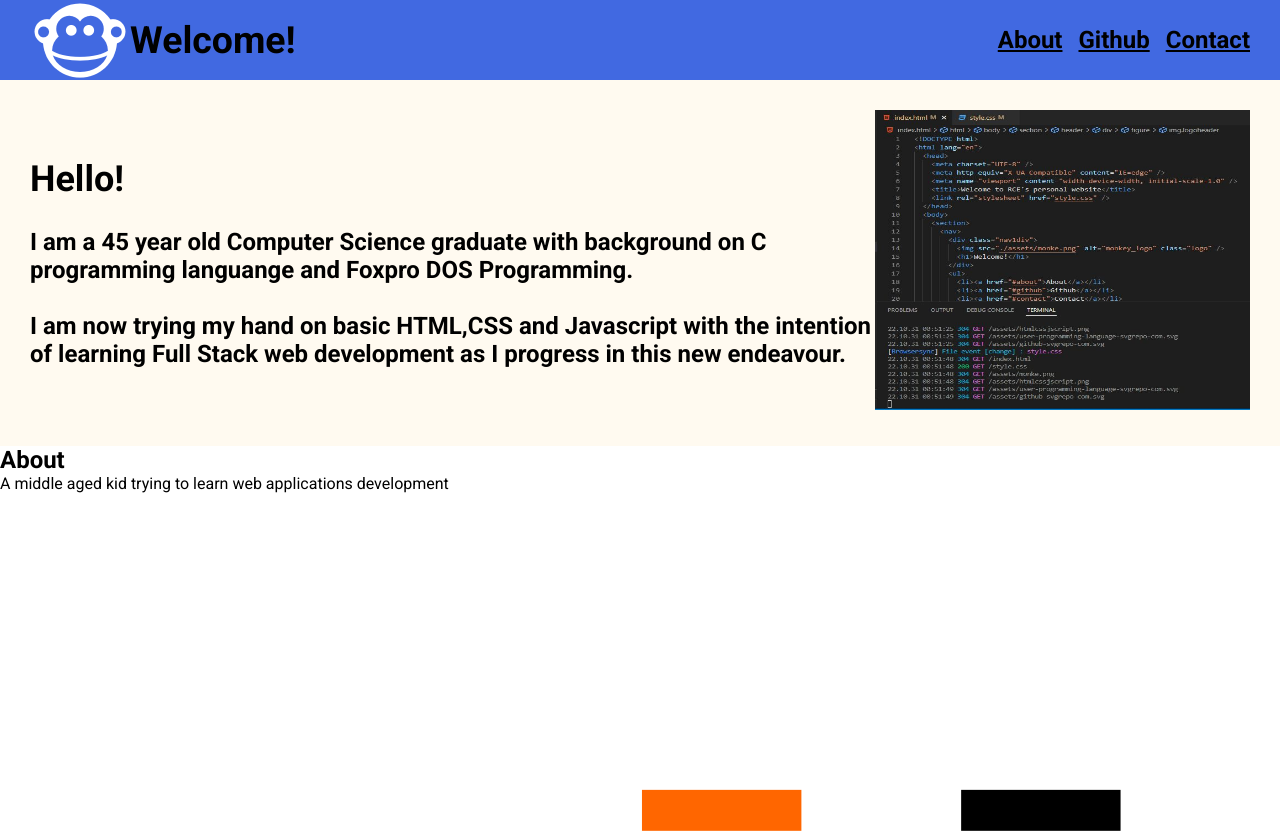
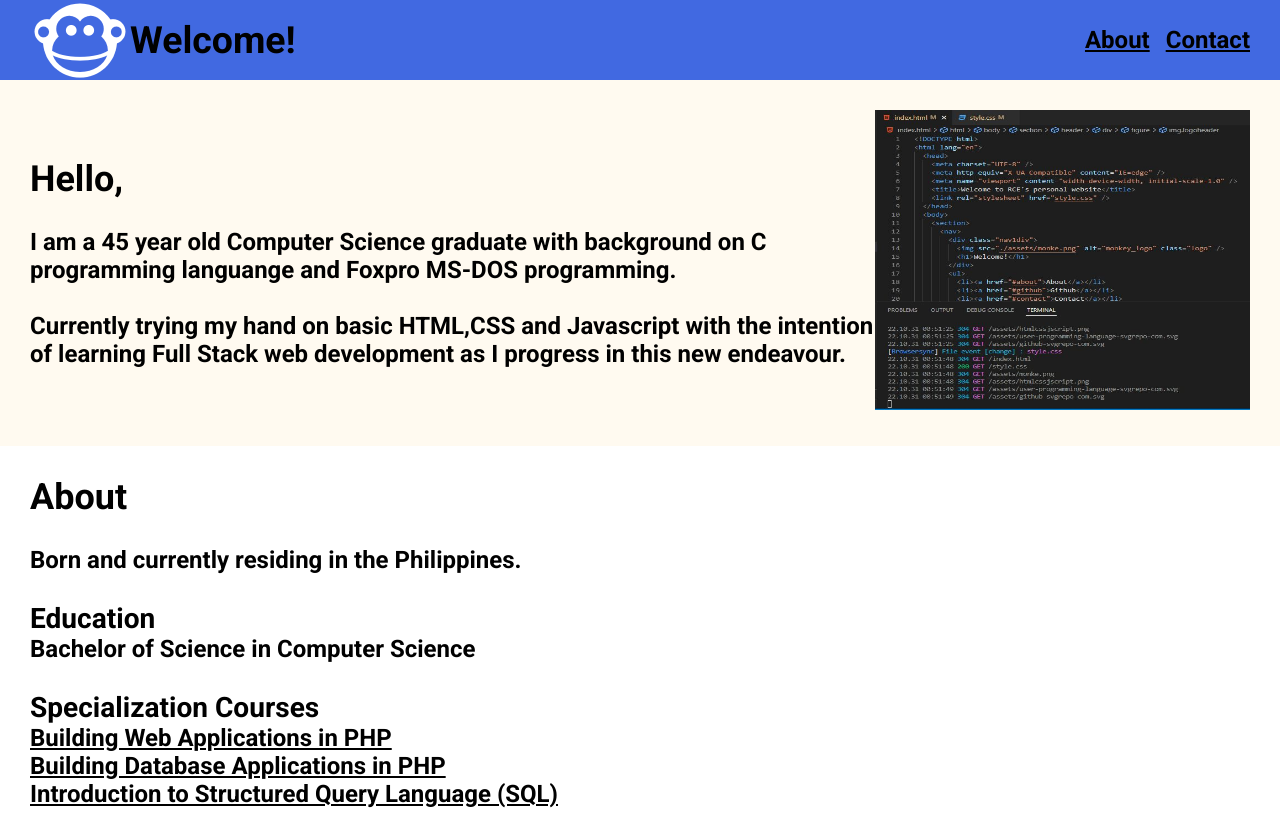
Before and after one commit to m4ndr4ke/rce.github.io, a website: page index.html in a window 1280 px wide. Shown: the top 831 px of the page. Drawn offline with Linux system fonts and the light colour scheme.

Commit message:
Fifth Commit
5th Commit

```diff
--- a/index.html
+++ b/index.html
@@ -14,23 +14,22 @@
           <img src="./assets/monke.png" alt="monkey_logo" class="logo" />
           <h1>Welcome!</h1>
         </div>
-        <ul>
-          <li><a href="#about">About</a></li>
-          <li><a href="#github">Github</a></li>
-          <li><a href="#contact">Contact</a></li>
+        <ul class="nav1ul">
+          <li class="nav1li"><a href="#about">About</a></li>
+          <li class="nav1li"><a href="#contact">Contact</a></li>
         </ul>
       </nav>
       <header>
         <div>
-          <h1>Hello!</h1>
+          <h1>Hello,</h1>
           <br />
           <p>
             I am a 45 year old Computer Science graduate with background on C
-            programming languange and Foxpro DOS Programming.
+            programming languange and Foxpro MS-DOS programming.
           </p>
           <br />
           <p>
-            I am now trying my hand on basic HTML,CSS and Javascript with the
+            Currently trying my hand on basic HTML,CSS and Javascript with the
             intention of learning Full Stack web development as I progress in
             this new endeavour.
           </p>
@@ -45,30 +44,41 @@
 
     <main>
       <section id="about">
-        <h2>About</h2>
         <div>
-          <p>A middle aged kid trying to learn web applications development</p>
-        </div>
-      </section>
-      <figure>
-        <img
-          src="./assets/user-programming-language-svgrepo-com.svg"
-          alt="user-programming-language-svgrepo-com"
-        />
-      </figure>
+          <h2>About</h2>
+          <br />
+          <p>Born and currently residing in the Philippines.</p>
+          <br />
+          <h3>Education</h3>
+          <ul class="edulist">
+            <li>Bachelor of Science in Computer Science</li>
+          </ul>
+          <br />
 
-      <section id="github">
-        <h2>Github</h2>
-        <figure>
-          <a href="https://github.com/m4ndr4ke" target="_blank">
-            <img
-              src="./assets/github-svgrepo-com.svg"
-              alt="github-svgrepo-com"
-            />
-          </a>
-        </figure>
-        <div>
-          <p>Not that much happening, but i'm trying to be active.</p>
+          <h3>Specialization Courses</h3>
+          <ul class="edulist">
+            <li>
+              <a
+                href="https://coursera.org/share/84c3fcb9a5a0469ce7f2a1d3359917c9"
+                target="_blank"
+                >Building Web Applications in PHP</a
+              >
+            </li>
+            <li>
+              <a
+                href="https://coursera.org/share/e4677e1b75a466d928799dfb35bec8b7"
+                target="_blank"
+                >Building Database Applications in PHP</a
+              >
+            </li>
+            <li>
+              <a
+                href="https://coursera.org/share/2c4edbd48385c0cae30343c6ccc02d74"
+                target="_blank"
+                >Introduction to Structured Query Language (SQL)</a
+              >
+            </li>
+          </ul>
         </div>
       </section>
 
@@ -96,7 +106,6 @@
     <footer>
       <div>
         <a href="#about">About</a>
-        <a href="#github">Github</a>
         <a href="#contact">Contact</a>
       </div>
       <p>Copyright &copy m4ndr4ke</p>
--- a/style.css
+++ b/style.css
@@ -24,6 +24,24 @@ nav {
   align-items: center;
 }
 
+.nav1ul {
+  display: flex;
+}
+
+.nav1li {
+  list-style-type: none;
+  padding-left: 16px;
+}
+
+.logo {
+  width: 100px;
+}
+
+.logoheader {
+  width: 375px;
+  height: 300px;
+}
+
 header {
   background-color: floralwhite;
   /*height: calc(100vh - 80px);*/
@@ -43,19 +61,17 @@ a {
   font-weight: bold;
 }
 
-.logo {
-  width: 100px;
+#about {
+  padding: 30px;
+
+  align-items: center;
+  justify-content: space-between;
+
+  color: black;
+  font-size: 24px;
+  font-weight: bold;
 }
 
-.logoheader {
-  width: 375px;
-  height: 300px;
+.edulist {
+  list-style-type: none;
 }
-ul {
-  display: flex;
-}
-
-li {
-  list-style-type: none;
-  padding-left: 16px;
-}
```
